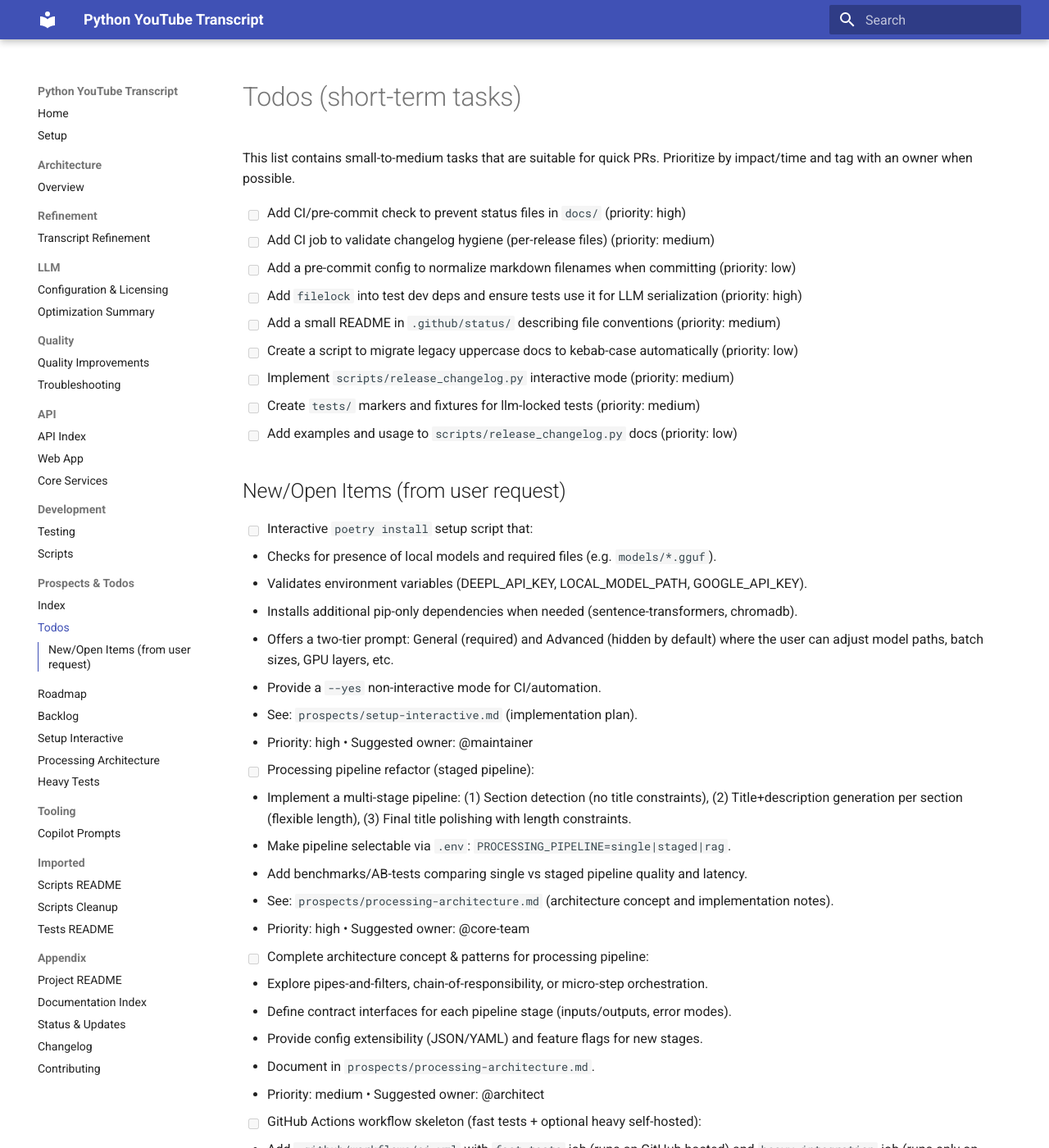
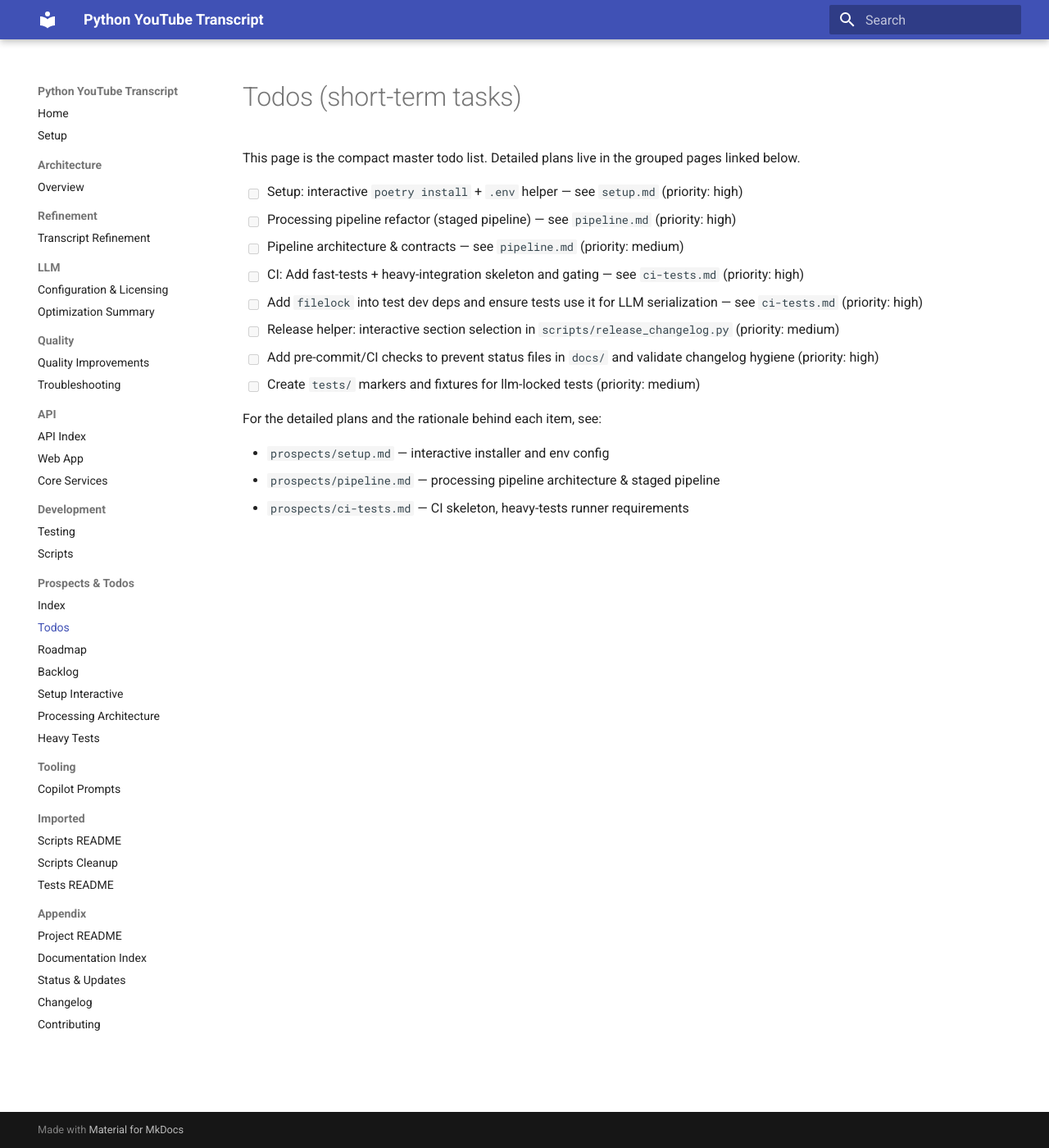
Before and after one commit to foersben/python-youtube-section-generator, an MkDocs documentation site: the page built from docs/prospects/todos.md, in a window 1280 px wide and 1400 px high. Shown: the whole window at 82% size. Built offline with MkDocs 1.6.1 and Material for MkDocs 9.7.7, drawn with Linux system fonts in a browser that asks for light colours; some of the changed text lies outside the part shown.

Commit message:
docs(prospects): consolidate prospect files into grouped pages (setup, pipeline, ci-tests) and slim todos

```diff
--- a/docs/prospects/todos.md
+++ b/docs/prospects/todos.md
@@ -1,54 +1,20 @@
 # Todos (short-term tasks)
 
-This list contains small-to-medium tasks that are suitable for quick PRs.
-Prioritize by impact/time and tag with an owner when possible.
+This page is the compact master todo list. Detailed plans live in the grouped
+pages linked below.
 
-- [ ] Add CI/pre-commit check to prevent status files in `docs/` (priority: high)
-- [ ] Add CI job to validate changelog hygiene (per-release files) (priority: medium)
-- [ ] Add a pre-commit config to normalize markdown filenames when committing (priority: low)
-- [ ] Add `filelock` into test dev deps and ensure tests use it for LLM serialization (priority: high)
-- [ ] Add a small README in `.github/status/` describing file conventions (priority: medium)
-- [ ] Create a script to migrate legacy uppercase docs to kebab-case automatically (priority: low)
-- [ ] Implement `scripts/release_changelog.py` interactive mode (priority: medium)
+- [ ] Setup: interactive `poetry install` + `.env` helper — see `setup.md` (priority: high)
+- [ ] Processing pipeline refactor (staged pipeline) — see `pipeline.md` (priority: high)
+- [ ] Pipeline architecture & contracts — see `pipeline.md` (priority: medium)
+- [ ] CI: Add fast-tests + heavy-integration skeleton and gating — see `ci-tests.md` (priority: high)
+- [ ] Add `filelock` into test dev deps and ensure tests use it for LLM serialization — see `ci-tests.md` (priority: high)
+- [ ] Release helper: interactive section selection in `scripts/release_changelog.py` (priority: medium)
+- [ ] Add pre-commit/CI checks to prevent status files in `docs/` and validate changelog hygiene (priority: high)
 - [ ] Create `tests/` markers and fixtures for llm-locked tests (priority: medium)
-- [ ] Add examples and usage to `scripts/release_changelog.py` docs (priority: low)
 
-## New/Open Items (from user request)
 
-- [ ] Interactive `poetry install` setup script that:
-  - Checks for presence of local models and required files (e.g. `models/*.gguf`).
-  - Validates environment variables (DEEPL_API_KEY, LOCAL_MODEL_PATH, GOOGLE_API_KEY).
-  - Installs additional pip-only dependencies when needed (sentence-transformers, chromadb).
-  - Offers a two-tier prompt: General (required) and Advanced (hidden by default) where the user can adjust model paths, batch sizes, GPU layers, etc.
-  - Provide a `--yes` non-interactive mode for CI/automation.
-  - See: `prospects/setup-interactive.md` (implementation plan).
-  - Priority: high  • Suggested owner: @maintainer
+For the detailed plans and the rationale behind each item, see:
 
-- [ ] Processing pipeline refactor (staged pipeline):
-  - Implement a multi-stage pipeline: (1) Section detection (no title constraints), (2) Title+description generation per section (flexible length), (3) Final title polishing with length constraints.
-  - Make pipeline selectable via `.env`: `PROCESSING_PIPELINE=single|staged|rag`.
-  - Add benchmarks/AB-tests comparing single vs staged pipeline quality and latency.
-  - See: `prospects/processing-architecture.md` (architecture concept and implementation notes).
-  - Priority: high  • Suggested owner: @core-team
-
-- [ ] Complete architecture concept & patterns for processing pipeline:
-  - Explore pipes-and-filters, chain-of-responsibility, or micro-step orchestration.
-  - Define contract interfaces for each pipeline stage (inputs/outputs, error modes).
-  - Provide config extensibility (JSON/YAML) and feature flags for new stages.
-  - Document in `prospects/processing-architecture.md`.
-  - Priority: medium • Suggested owner: @architect
-
-- [ ] GitHub Actions workflow skeleton (fast tests + optional heavy self-hosted):
-  - Add `.github/workflows/ci.yml` with `fast-tests` job (runs on GitHub hosted) and `heavy-integration` job (runs only on `self-hosted-llm` label and gated by `RUN_HEAVY_INTEGRATION=true`).
-  - Include secrets/config guidance in doc `prospects/heavy-tests.md`.
-  - Priority: high • Suggested owner: @ci
-
-- [ ] Main README / docs entry describing heavy-test requirements:
-  - Add a clear section in the project README and link to `prospects/heavy-tests.md` covering: local model placement, minimum RAM, how to label self-hosted runner, and gating environment variables.
-  - Priority: high • Suggested owner: @maintainer
-
-- [ ] Release helper enhancements: implement interactive selection of sections to move from `unreleased.md` into a release file (enhance `scripts/release_changelog.py`).
-  - Priority: medium • Suggested owner: @maintainer
-
-- [ ] Add labels and maintainers in `prospects/todos.md` and add a small script to convert todo entries into GitHub issues with labels (optional automation).
-  - Priority: medium • Suggested owner: @maintainer
+- `prospects/setup.md` — interactive installer and env config
+- `prospects/pipeline.md` — processing pipeline architecture & staged pipeline
+- `prospects/ci-tests.md` — CI skeleton, heavy-tests runner requirements
```
Also changed, not shown: docs/prospects/ci-tests.md (added, +54 -0 lines), docs/prospects/index.md (+9 -8 lines), docs/prospects/setup.md (added, +28 -0 lines), docs/prospects/pipeline.md (added).
